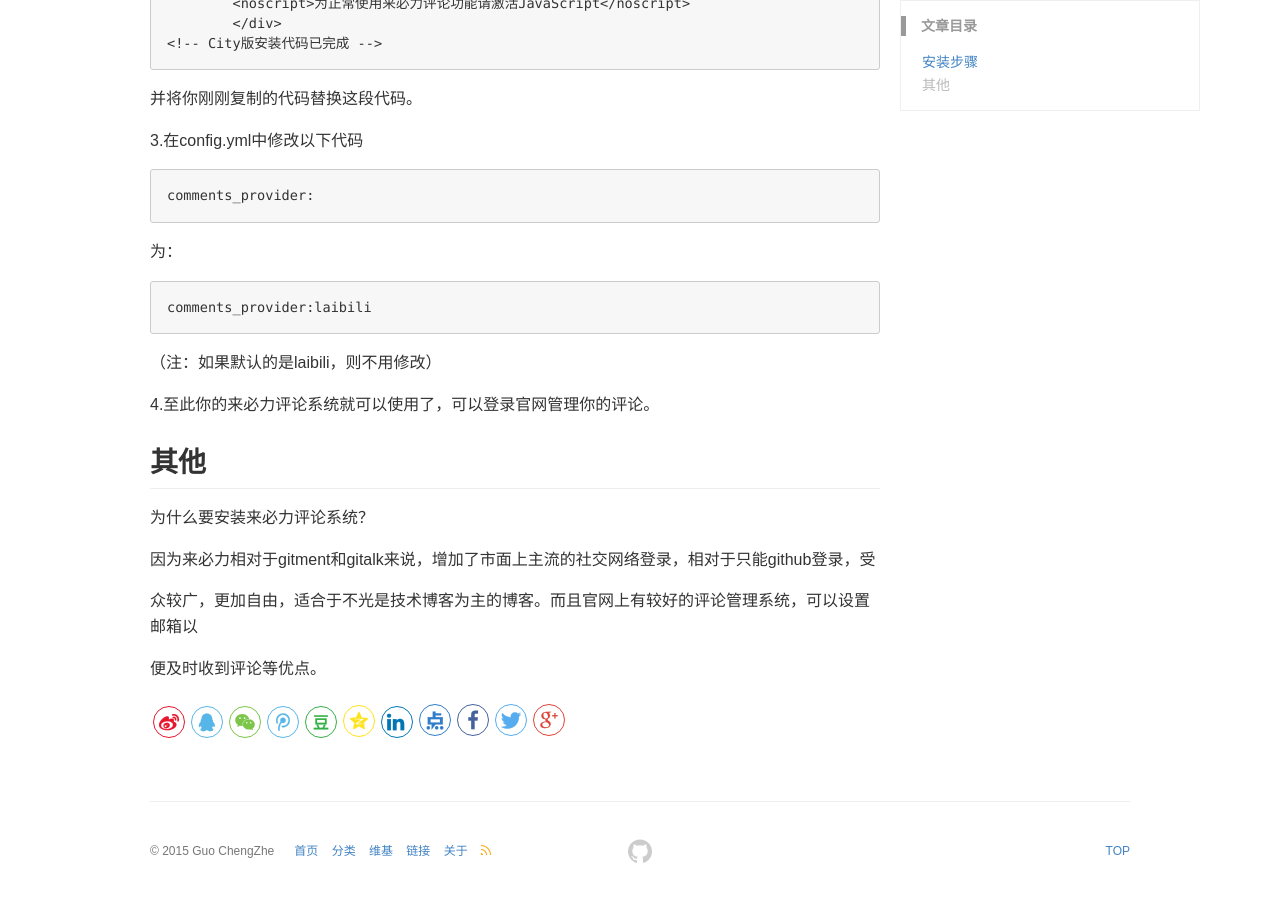
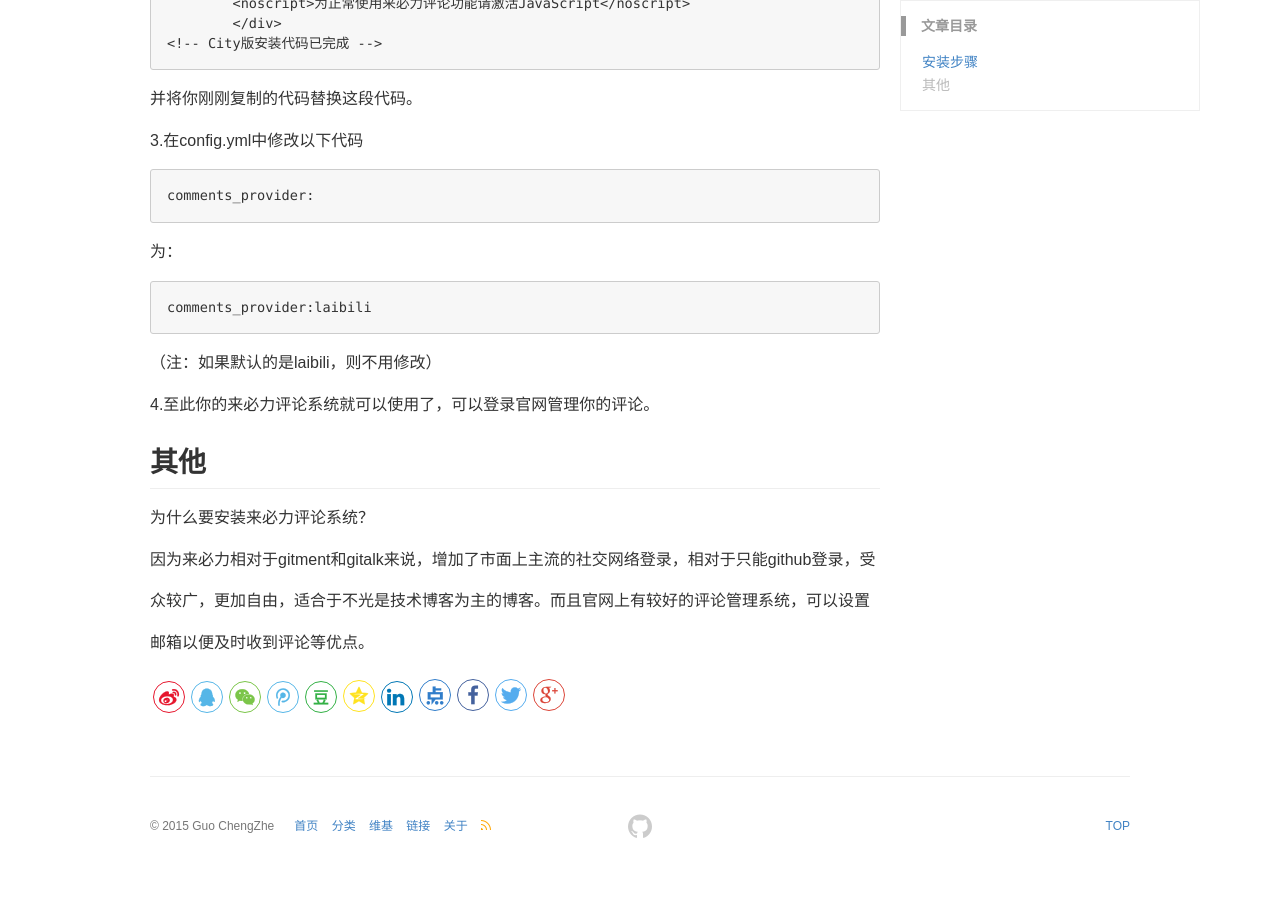
Before and after one commit to 1977744311/1977744311.github.io, a Jekyll site: the page built from _posts/2018-01-21-laibili.md, in a window 1280 px wide and 900 px high, scrolled down 664 px. Built offline with Jekyll 4.4.1, drawn with Linux system fonts in a browser that asks for light colours; comment, search, counter and statistics services are not loaded; after the commit the page ends 1539 px from its top, so only the background shows below that.

```diff
--- a/_posts/2018-01-21-laibili.md
+++ b/_posts/2018-01-21-laibili.md
@@ -49,6 +49,6 @@ comments_provider:laibili
 
 因为来必力相对于gitment和gitalk来说，增加了市面上主流的社交网络登录，相对于只能github登录，受
 
-众较广，更加自由，适合于不光是技术博客为主的博客。而且官网上有较好的评论管理系统，可以设置邮箱以
+众较广，更加自由，适合于不光是技术博客为主的博客。而且官网上有较好的评论管理系统，可以设置
 
-便及时收到评论等优点。
+邮箱以便及时收到评论等优点。
```
